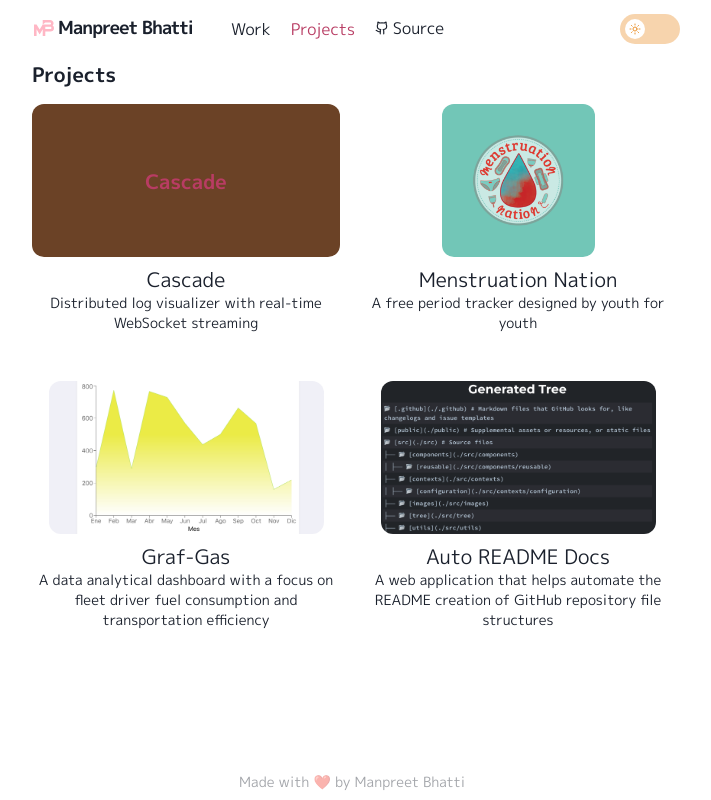
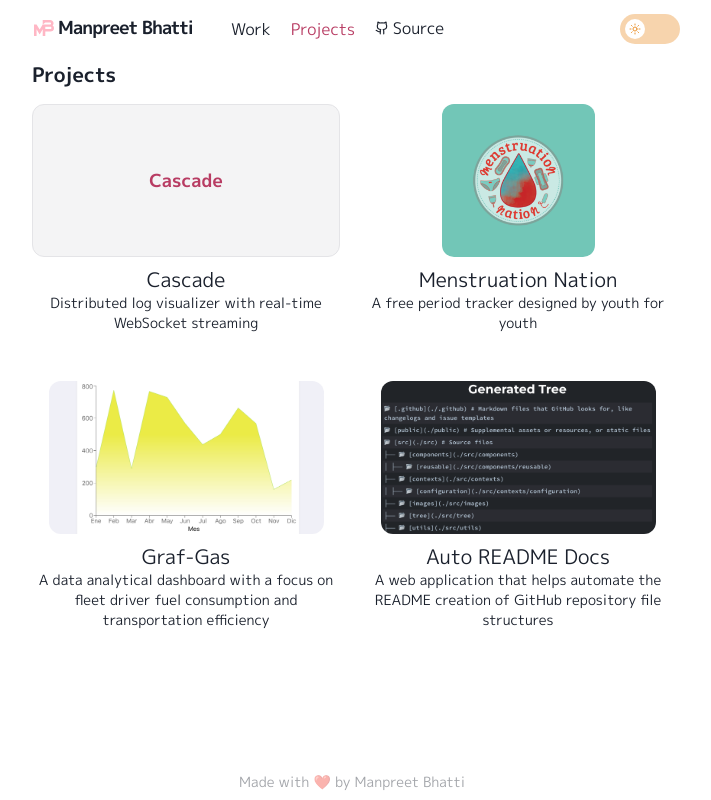
Before and after one commit to Manpreet-Bhatti/my-site-2, a Next.js app: page /projects in a window 1280 px wide. Shown: the whole page, without its empty margins (288-999 px from the left). Built offline with nearby package versions, Linux system fonts and the light colour scheme.

Commit message:
Update fallback image

```diff
--- a/components/grid-item.tsx
+++ b/components/grid-item.tsx
@@ -18,10 +18,10 @@ interface DynamicGridItemProps {
 
 const ThumbnailPlaceholder = ({ title }: { title: string }) => (
   <div
-    className="rounded-xl flex items-center justify-center w-full"
-    style={{ height: 153, backgroundColor: "#6b4226", color: "#b83c63" }}
+    className="rounded-xl flex items-center justify-center w-full bg-zinc-100 dark:bg-zinc-800 border border-zinc-200 dark:border-zinc-700"
+    style={{ height: 153 }}
   >
-    <span className="text-xl font-bold">{title}</span>
+    <span className="text-lg font-bold text-accent px-4 text-center">{title}</span>
   </div>
 );
 
```
